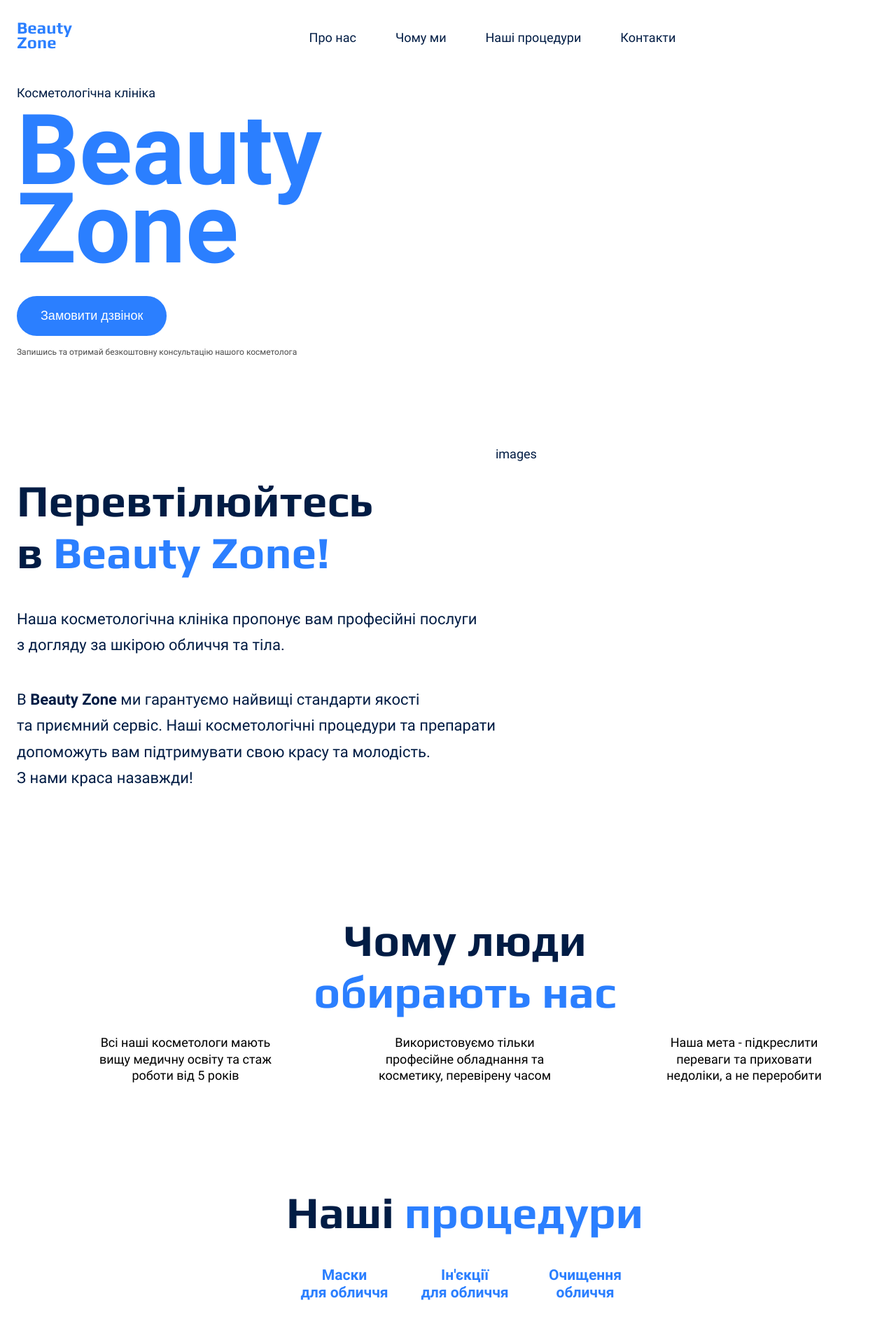
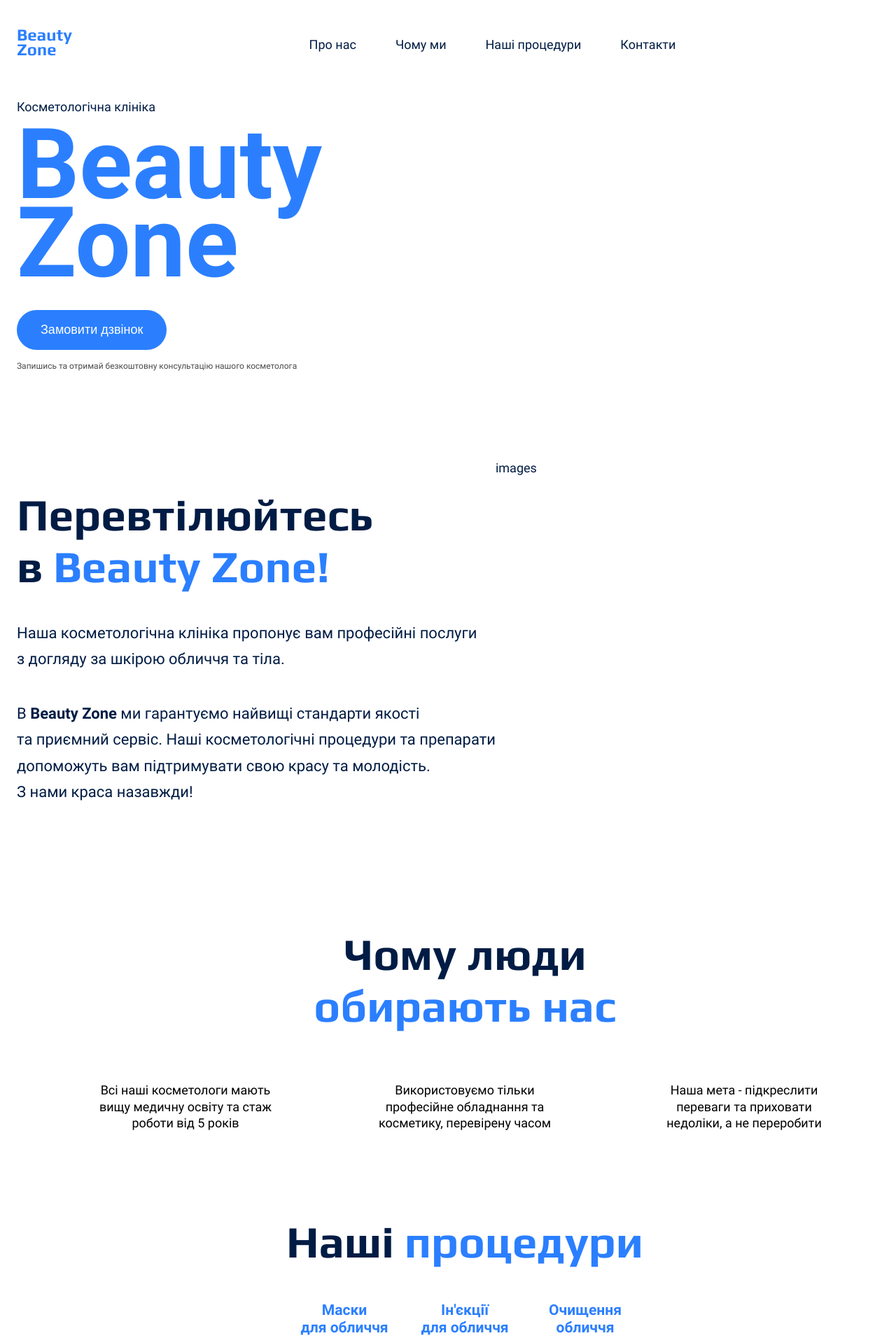
Before and after one commit to Desdrod/Beauty-Zone, a plain HTML site: page index.html in a window 1280 px wide. Shown: the top 1912 px of the page at 70% size. Drawn offline with Linux system fonts and the light colour scheme.

Commit message:
change margin on padding section

```diff
--- a/css/style.css
+++ b/css/style.css
@@ -76,7 +76,7 @@ p {
 }
 /* Header */
 .header-container {
-  padding: 32px 0;
+  padding: 42px 0;
   display: flex;
   justify-content: space-between;
   align-items: center;
@@ -88,9 +88,8 @@ p {
 }
 
 /* Hero  */
-.hero-container {
-  margin-top: 16px;
-  margin-bottom: 126px;
+.hero-section {
+  padding: 16px 0 126px;
 }
 .hero-text-first {
   margin: 0 0 16px;
@@ -151,9 +150,11 @@ footer .link {
 }
 
 /* About */
+.about-section {
+  padding-bottom: 176px;
+}
 .about-container {
   display: flex;
-  margin-bottom: 176px;
 }
 .about-accent {
   text-transform: capitalize;
@@ -184,8 +185,11 @@ footer .link {
 
 /* Reasons */
 
-.reasons-container {
-  margin-bottom: 122px;
+.reasons-section {
+  padding-bottom: 96px;
+}
+.reasons-title {
+  margin-bottom: 48px;
 }
 .reason-text {
   color: black;
@@ -208,8 +212,8 @@ footer .link {
 }
 
 /* Procedures */
-.procedures-container {
-  margin-bottom: 96px;
+.procedures-section {
+  padding-bottom: 96px;
 }
 .procedure-text {
   color: var(--color-primary-light);
@@ -225,12 +229,12 @@ footer .link {
   margin-bottom: 32px;
 }
 .procedures-title {
-  margin-bottom: 40px;
+  margin-bottom: 48px;
 }
 
 /* Contact */
-.contact-container {
-  margin-bottom: 94px;
+.contact-section {
+  padding-bottom: 94px;
 }
 .contact-title {
   margin-bottom: 48px;
--- a/index.html
+++ b/index.html
@@ -44,7 +44,7 @@
     </header>
     <main>
       <!-- Section 1 -->
-      <section>
+      <section class="hero-section">
         <div class="container hero-container">
           <p class="hero-text-first">Косметологічна клініка</p>
           <h1 class="hero-title">beauty <br />zone</h1>
@@ -57,7 +57,7 @@
         </div>
       </section>
       <!-- Section 2 -->
-      <section id="about-section">
+      <section class="about-section" id="about-section">
         <div class="container">
           <div class="about-container">
             <div class="about-description">
@@ -86,9 +86,9 @@
         </div>
       </section>
       <!-- Section 3 -->
-      <section id="reasons-section">
+      <section class="reasons-section" id="reasons-section">
         <div class="container reasons-container">
-          <h2 class="title">
+          <h2 class="title reasons-title">
             Чому люди <br /><span class="title-accent">обирають нас</span>
           </h2>
           <ul class="reasons-card">
@@ -117,7 +117,7 @@
         </div>
       </section>
       <!-- Section 4 -->
-      <section id="procedures-section">
+      <section class="procedures-section" id="procedures-section">
         <div class="container procedures-container">
           <h2 class="title procedures-title">
             Наші <span class="title-accent">процедури</span>
@@ -151,7 +151,7 @@
         </div>
       </section>
       <!-- Section 5 -->
-      <section id="contact-section">
+      <section class="contact-section" id="contact-section">
         <div class="container contact-container">
           <h2 class="title contact-title">
             Як нас <span class="title-accent">знайти</span>
```
